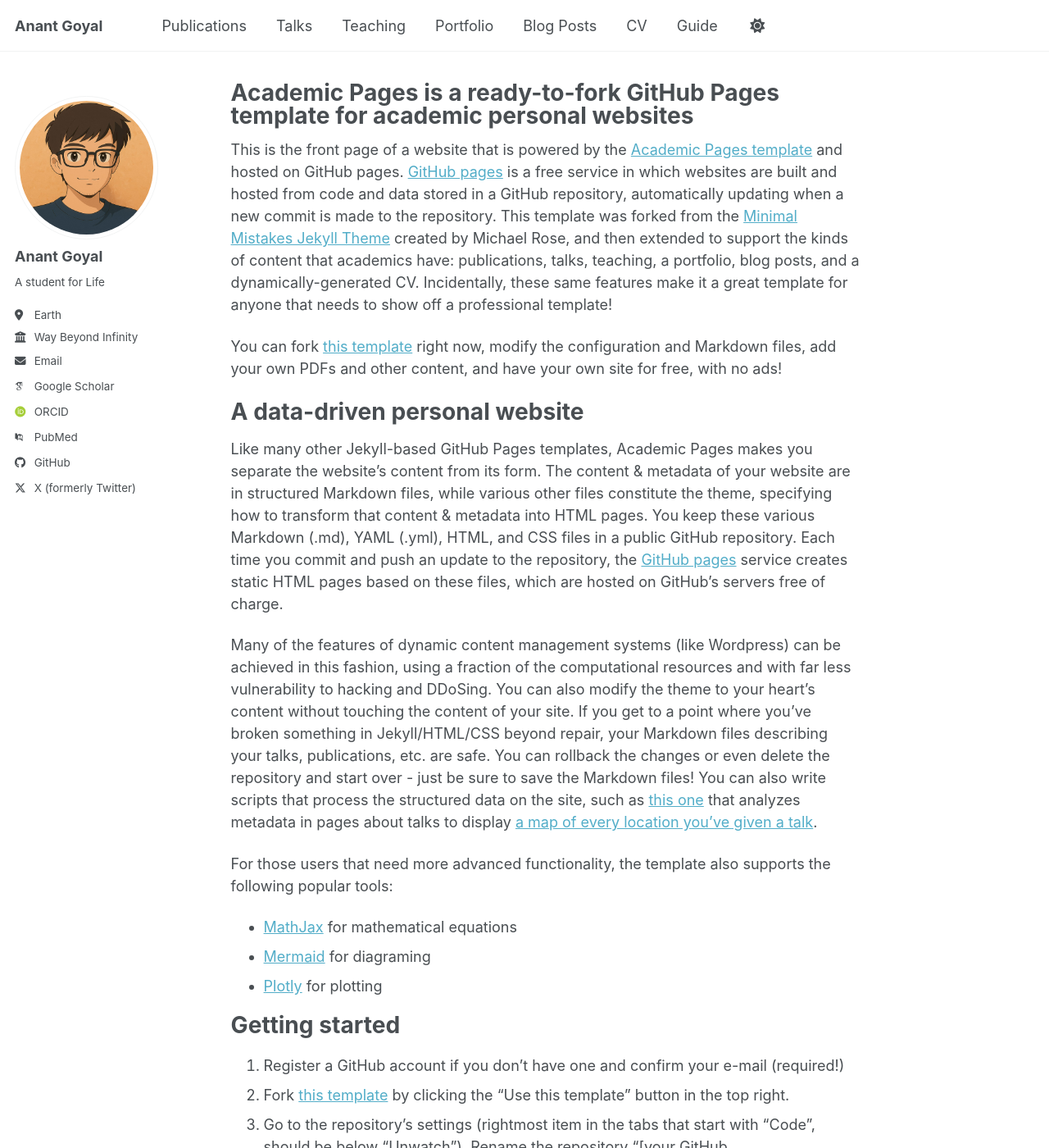
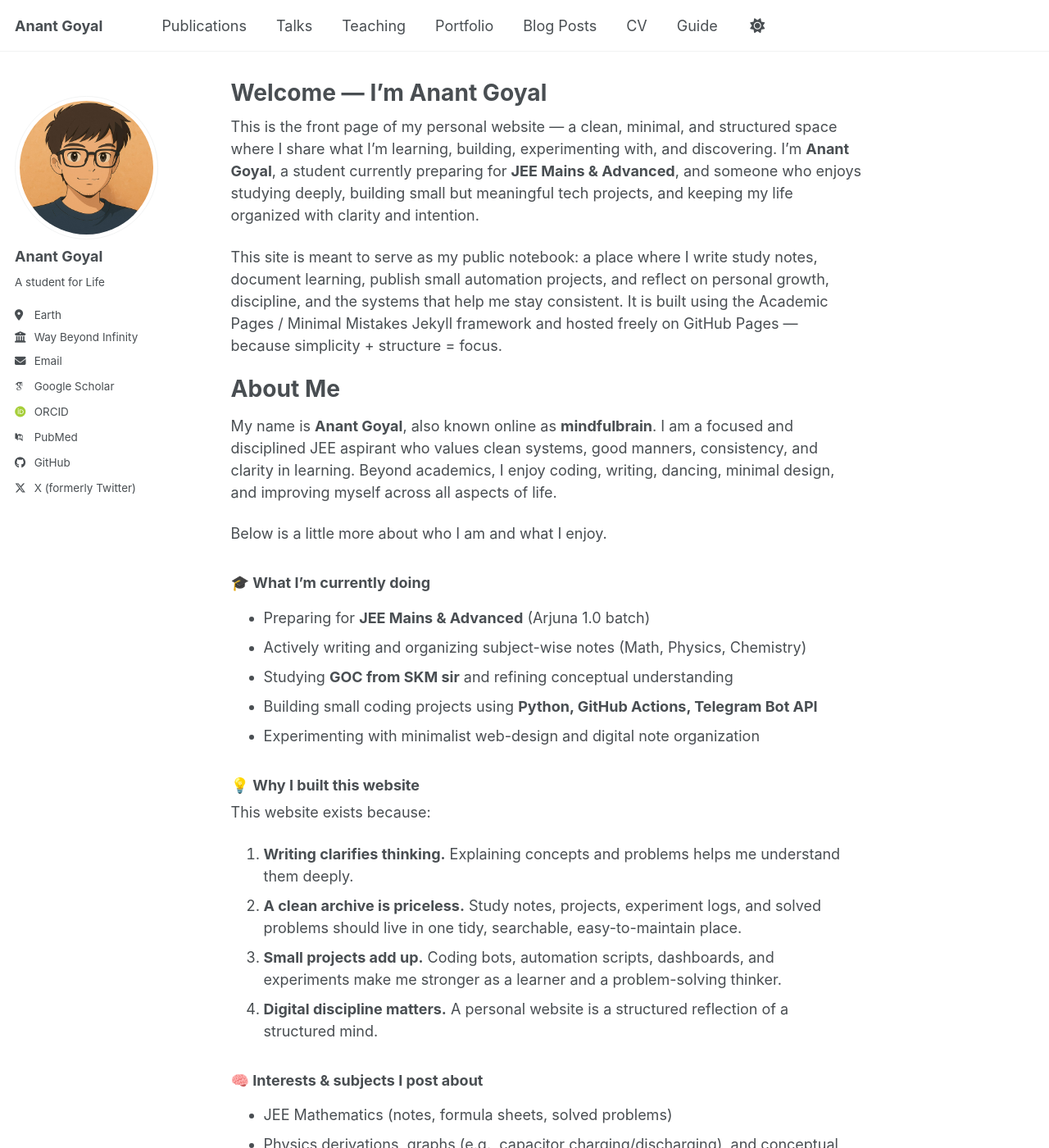
Before and after one commit to Mindfulbrain17/Mindfulbrain17.github.io, a Jekyll site: the page built from _pages/about.md, in a window 1280 px wide and 1400 px high. Shown: the whole window at 82% size. Built offline with Jekyll 4.4.1, drawn with Linux system fonts in a browser that asks for light colours; some web fonts are replaced; a script bundle is joined from its source files by our own code; library files that are not in the unit come from our copies; some of the changed text lies outside the part shown.

Commit message:
Revise about page with personal details
Updated the about page to reflect personal information and interests.

```diff
--- a/_pages/about.md
+++ b/_pages/about.md
@@ -1,56 +1,84 @@
 ---
 permalink: /
-title: "Academic Pages is a ready-to-fork GitHub Pages template for academic personal websites"
+title: "Welcome — I'm Anant Goyal"
 author_profile: true
 redirect_from:
   - /about/
   - /about.html
 ---
 
-This is the front page of a website that is powered by the [Academic Pages template](https://github.com/academicpages/academicpages.github.io) and hosted on GitHub pages. [GitHub pages](https://pages.github.com) is a free service in which websites are built and hosted from code and data stored in a GitHub repository, automatically updating when a new commit is made to the repository. This template was forked from the [Minimal Mistakes Jekyll Theme](https://mmistakes.github.io/minimal-mistakes/) created by Michael Rose, and then extended to support the kinds of content that academics have: publications, talks, teaching, a portfolio, blog posts, and a dynamically-generated CV. Incidentally, these same features make it a great template for anyone that needs to show off a professional template!
+This is the front page of my personal website — a clean, minimal, and structured space where I share what I’m learning, building, experimenting with, and discovering. I’m **Anant Goyal**, a student currently preparing for **JEE Mains & Advanced**, and someone who enjoys studying deeply, building small but meaningful tech projects, and keeping my life organized with clarity and intention.
 
- You can fork [this template](https://github.com/academicpages/academicpages.github.io) right now, modify the configuration and Markdown files, add your own PDFs and other content, and have your own site for free, with no ads!
+This site is meant to serve as my public notebook: a place where I write study notes, document learning, publish small automation projects, and reflect on personal growth, discipline, and the systems that help me stay consistent. It is built using the Academic Pages / Minimal Mistakes Jekyll framework and hosted freely on GitHub Pages — because simplicity + structure = focus.
 
-A data-driven personal website
+About Me
 ======
-Like many other Jekyll-based GitHub Pages templates, Academic Pages makes you separate the website's content from its form. The content & metadata of your website are in structured Markdown files, while various other files constitute the theme, specifying how to transform that content & metadata into HTML pages. You keep these various Markdown (.md), YAML (.yml), HTML, and CSS files in a public GitHub repository. Each time you commit and push an update to the repository, the [GitHub pages](https://pages.github.com/) service creates static HTML pages based on these files, which are hosted on GitHub's servers free of charge.
+My name is **Anant Goyal**, also known online as **mindfulbrain**. I am a focused and disciplined JEE aspirant who values clean systems, good manners, consistency, and clarity in learning. Beyond academics, I enjoy coding, writing, dancing, minimal design, and improving myself across all aspects of life.
 
-Many of the features of dynamic content management systems (like Wordpress) can be achieved in this fashion, using a fraction of the computational resources and with far less vulnerability to hacking and DDoSing. You can also modify the theme to your heart's content without touching the content of your site. If you get to a point where you've broken something in Jekyll/HTML/CSS beyond repair, your Markdown files describing your talks, publications, etc. are safe. You can rollback the changes or even delete the repository and start over - just be sure to save the Markdown files! You can also write scripts that process the structured data on the site, such as [this one](https://github.com/academicpages/academicpages.github.io/blob/master/talkmap.ipynb) that analyzes metadata in pages about talks to display [a map of every location you've given a talk](https://academicpages.github.io/talkmap.html).
+Below is a little more about who I am and what I enjoy.
 
-For those users that need more advanced functionality, the template also supports the following popular tools:
-- [MathJax](https://www.mathjax.org/) for mathematical equations
-- [Mermaid](https://mermaid.js.org/) for diagraming
-- [Plotly](https://plotly.com/javascript/) for plotting
+### 🎓 What I’m currently doing
+- Preparing for **JEE Mains & Advanced** (Arjuna 1.0 batch)
+- Actively writing and organizing subject-wise notes (Math, Physics, Chemistry)
+- Studying **GOC from SKM sir** and refining conceptual understanding
+- Building small coding projects using **Python, GitHub Actions, Telegram Bot API**
+- Experimenting with minimalist web-design and digital note organization
 
-Getting started
+### 💡 Why I built this website
+This website exists because:
+1. **Writing clarifies thinking.** Explaining concepts and problems helps me understand them deeply.
+2. **A clean archive is priceless.** Study notes, projects, experiment logs, and solved problems should live in one tidy, searchable, easy-to-maintain place.
+3. **Small projects add up.** Coding bots, automation scripts, dashboards, and experiments make me stronger as a learner and a problem-solving thinker.
+4. **Digital discipline matters.** A personal website is a structured reflection of a structured mind.
+
+### 🧠 Interests & subjects I post about
+- JEE Mathematics (notes, formula sheets, solved problems)
+- Physics derivations, graphs (e.g., capacitor charging/discharging), and conceptual notes
+- Organic Chemistry (GOC reaction logic, mechanisms, and shortcuts)
+- Experiments I conduct (rainwater pH project, biodegradable segregation study, etc.)
+- Personal productivity systems and digital organization
+- Coding projects, GitHub notes, simple automation and scripts
+
+Projects & Learning
 ======
-1. Register a GitHub account if you don't have one and confirm your e-mail (required!)
-1. Fork [this template](https://github.com/academicpages/academicpages.github.io) by clicking the "Use this template" button in the top right.
-1. Go to the repository's settings (rightmost item in the tabs that start with "Code", should be below "Unwatch"). Rename the repository "[your GitHub username].github.io", which will also be your website's URL.
-1. Set site-wide configuration and create content & metadata (see below -- also see [this set of diffs](https://archive.is/3TPas) showing what files were changed to set up [an example site](https://getorg-testacct.github.io) for a user with the username "getorg-testacct")
-1. Upload any files (like PDFs, .zip files, etc.) to the files/ directory. They will appear at https://[your GitHub username].github.io/files/example.pdf.
-1. Check status by going to the repository settings, in the "GitHub pages" section
+I love building small, efficient tools that automate repetitive tasks or organize information better.
 
-Site-wide configuration
-------
-The main configuration file for the site is in the base directory in [_config.yml](https://github.com/academicpages/academicpages.github.io/blob/master/_config.yml), which defines the content in the sidebars and other site-wide features. You will need to replace the default variables with ones about yourself and your site's github repository. The configuration file for the top menu is in [_data/navigation.yml](https://github.com/academicpages/academicpages.github.io/blob/master/_data/navigation.yml). For example, if you don't have a portfolio or blog posts, you can remove those items from that navigation.yml file to remove them from the header.
+### 📌 Medication Reminder Telegram Bot
+A fully automated reminder bot that sends scheduled messages daily.
+- Built with **Python**, **Telegram Bot API**, **GitHub Actions**
+- Uses **GitHub Secrets** for secure token management
+- Handles time-zone conversion and cron scheduling in UTC
+- Debugged issues like delayed messages, multiple triggers, and job clustering
 
-Create content & metadata
-------
-For site content, there is one Markdown file for each type of content, which are stored in directories like _publications, _talks, _posts, _teaching, or _pages. For example, each talk is a Markdown file in the [_talks directory](https://github.com/academicpages/academicpages.github.io/tree/master/_talks). At the top of each Markdown file is structured data in YAML about the talk, which the theme will parse to do lots of cool stuff. The same structured data about a talk is used to generate the list of talks on the [Talks page](https://academicpages.github.io/talks), each [individual page](https://academicpages.github.io/talks/2012-03-01-talk-1) for specific talks, the talks section for the [CV page](https://academicpages.github.io/cv), and the [map of places you've given a talk](https://academicpages.github.io/talkmap.html) (if you run this [python file](https://github.com/academicpages/academicpages.github.io/blob/master/talkmap.py) or [Jupyter notebook](https://github.com/academicpages/academicpages.github.io/blob/master/talkmap.ipynb), which creates the HTML for the map based on the contents of the _talks directory).
+### 📌 PKM Dashboard (v0)
+A dark-mode-first personal knowledge management dashboard prototype with:
+- Pages for books, movies, dream buys, notes
+- LocalStorage-based persistence
+- Structured lists and minimal UI
 
-**Markdown generator**
+### 📌 Domains & basic web building
+- Purchased & configured **akhiltraders.in**
+- Learning Jekyll, custom Markdown structures, and GitHub Pages deployment
+- Understanding minimal UI design & typography
 
-The repository includes [a set of Jupyter notebooks](https://github.com/academicpages/academicpages.github.io/tree/master/markdown_generator
-) that converts a CSV containing structured data about talks or presentations into individual Markdown files that will be properly formatted for the Academic Pages template. The sample CSVs in that directory are the ones I used to create my own personal website at stuartgeiger.com. My usual workflow is that I keep a spreadsheet of my publications and talks, then run the code in these notebooks to generate the Markdown files, then commit and push them to the GitHub repository.
+Hobbies & Personal Notes
+======
+Life isn’t only about studying — here’s what else I enjoy:
 
-How to edit your site's GitHub repository
-------
-Many people use a git client to create files on their local computer and then push them to GitHub's servers. If you are not familiar with git, you can directly edit these configuration and Markdown files directly in the github.com interface. Navigate to a file (like [this one](https://github.com/academicpages/academicpages.github.io/blob/master/_talks/2012-03-01-talk-1.md) and click the pencil icon in the top right of the content preview (to the right of the "Raw | Blame | History" buttons). You can delete a file by clicking the trashcan icon to the right of the pencil icon. You can also create new files or upload files by navigating to a directory and clicking the "Create new file" or "Upload files" buttons.
+- **Reading non-fiction:** 13–15 books done; currently reading *Shoe Dog*
+- **Dancing:** I love choreographing and performing at family weddings
+- **Skincare & grooming:** Using Zentox anti-acne serum, Cetaphil Oily Cleanser
+- **Clean dressing:** Smart casual fits, blazers, high-necks, and tidy outfits
+- **Coding for fun:** Bots, small tools, automations
+- **Friendships:** I value good manners, apologies, trust, and respect in relationships
 
-Example: editing a Markdown file for a talk
-![Editing a Markdown file for a talk](/images/editing-talk.png)
+How to Reach Me
+======
+If you want to connect, collaborate, or just say hi — check my GitHub profile at:
+**https://github.com/mindfulbrain17**
 
 For more info
 ------
-More info about configuring Academic Pages can be found in [the guide](https://academicpages.github.io/markdown/), the [growing wiki](https://github.com/academicpages/academicpages.github.io/wiki), and you can always [ask a question on GitHub](https://github.com/academicpages/academicpages.github.io/discussions). The [guides for the Minimal Mistakes theme](https://mmistakes.github.io/minimal-mistakes/docs/configuration/) (which this theme was forked from) might also be helpful.
+You can explore the rest of this site using the navigation bar — posts, notes, projects, or any page you’re curious about. I update the site as I learn, build, and grow.
+
+Thanks for visiting — enjoy exploring my world.
```
